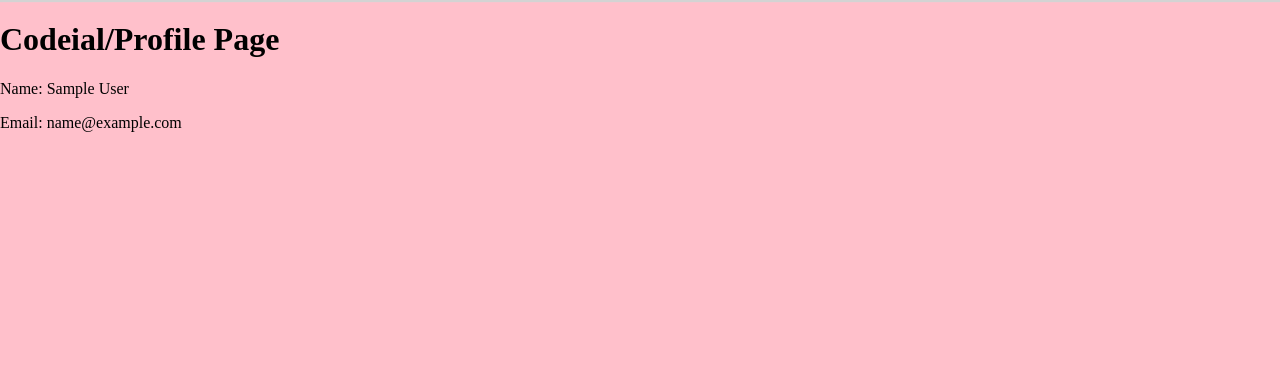
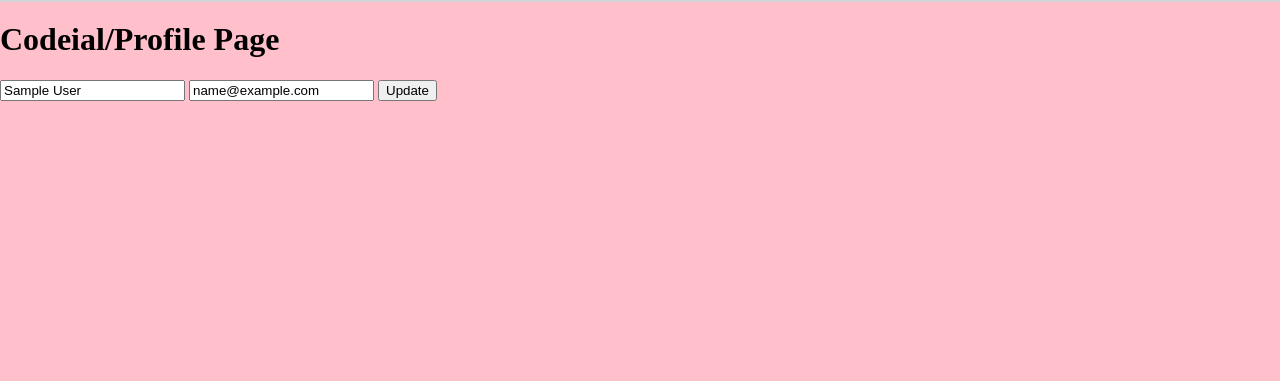
Before and after one commit to Gurleen1601/Codeial, a Node server app: page /users/profile/600000000000000000000001 in a window 1280 px wide. Shown: the part 39-420 px from the top of the page. Run offline with Node 20, Linux system fonts and the light colour scheme; a user stored in the database is signed in; tables that the repository leaves empty hold one stand-in row (values such as "Sample post"); some libraries are stand-ins or nearby versions.

Commit message:
Updated the user info

```diff
--- a/controllers/users_controller.js
+++ b/controllers/users_controller.js
@@ -7,6 +7,17 @@ module.exports.profile=function(req,res){
             profile_user:user
         });
     });
+}
+
+
+module.exports.update=function(req,res){
+    if(req.user.id == req.params.id){
+       User.findByIdAndUpdate(req.params.id,req.body,function(err,user){
+           return res.redirect('back');
+       });
+    }else{
+        return res.status(401).send('Unauthorized');
+    }
 }
 
 //render the sign up page
--- a/routes/users.js
+++ b/routes/users.js
@@ -5,6 +5,7 @@ const passport=require('passport');
 const usersController=require('../controllers/users_controller');
 
 router.get('/profile/:id',passport.checkAuthentication,usersController.profile);
+router.post('/update/:id',passport.checkAuthentication,usersController.update);
 
 router.get('/sign-up',usersController.signUp);
 
--- a/views/user_profile.ejs
+++ b/views/user_profile.ejs
@@ -1,5 +1,14 @@
  <link rel="stylesheet" href="/css/user_profile.css">
  <h1>Codeial/Profile Page</h1>
-
- <p>Name: <%= profile_user.name %></p>
- <p>Email: <%= profile_user.email %></p>
+<% if(user.id == profile_user.id) {%>
+   <!-- if user matches then show the form -->
+    <form action="/users/update/<%= profile_user.id %>" method="post">
+       <input type="text" name="name" placeholder="Your Name" value="<%= profile_user.name %>" required>
+       <input type="text" name="email" placeholder="Your Email" value="<%= profile_user.email %>" required>
+       <input type="submit" value="Update">
+    </form>
+<%}else {%>
+    <!-- else show only the profile info -->
+    <p>Name: <%= profile_user.name %></p>
+    <p>Email: <%= profile_user.email %></p>
+<%}%>
```
